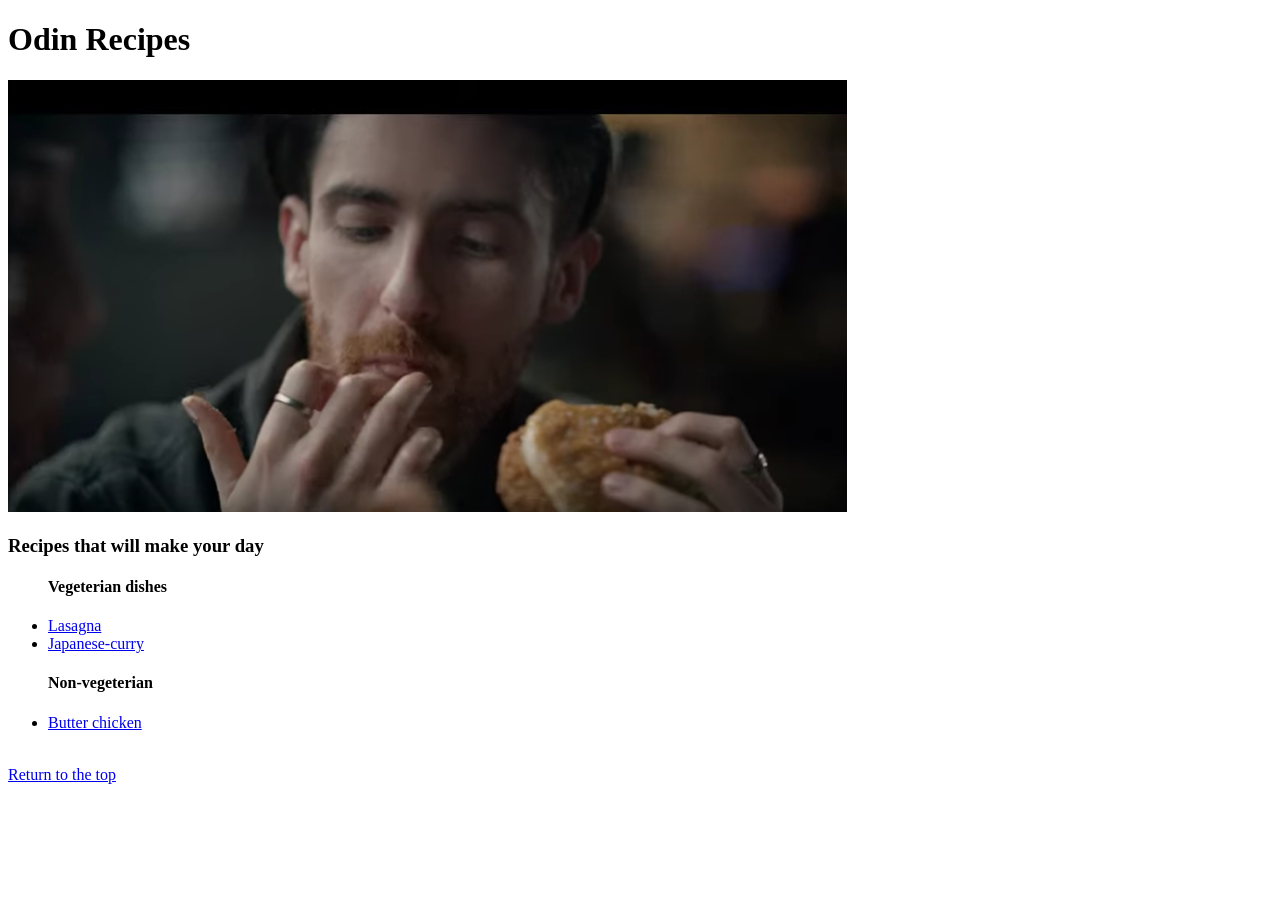
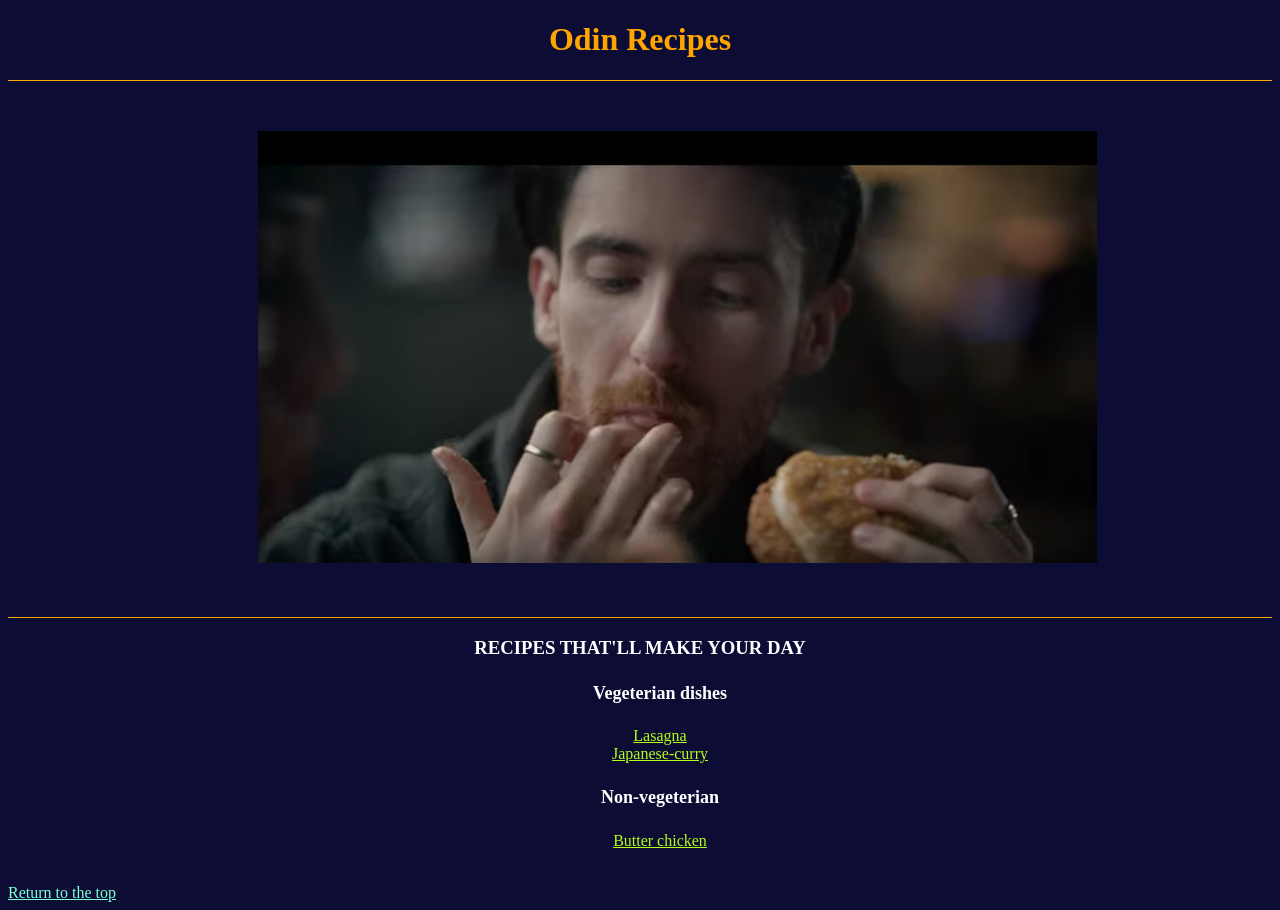
Before and after one commit to mohit-negi/Odin-recipes, a website: page index.html in a window 1280 px wide. Before the commit the page ends 800 px from the top, so only its background shows below. Drawn offline with Linux system fonts and the light colour scheme.

Commit message:
Culmination of foundation css exercises

```diff
--- a/index.html
+++ b/index.html
@@ -2,6 +2,7 @@
 <html lang="en">
 <head>
     <meta charset="UTF-8">
+    <link rel="stylesheet" href="style.css">
     <title>Odin-recipes</title>
 </head>
 <body>
@@ -10,16 +11,18 @@
     </header>
     <img src="./images/fingerlickingood.png" alt="man licking his fingers">
     <br>
-    <h3>Recipes that will make your day </h3>
+    <div class="sectionA">
+        <h3>RECIPES THAT'LL MAKE YOUR DAY</h3>
     <ul>
         <h4>Vegeterian dishes</h4>
         <li><a href="../Odin-recipes/recipes/lasagna.html">Lasagna</a></li>
-        <li><a href="../Odin-recipes/recipes/japanesecurry.html">Japanese-curry</a>
+        <li><a href="../Odin-recipes/recipes/japanesecurry.html">Japanese-curry</a></li>
     </ul>
     <ul>
         <h4>Non-vegeterian</h4>
         <li><a href="../Odin-recipes/recipes/butterChicken.html">Butter chicken</a></li>
     </ul>
+    </div>
     <br>
     <a href="#header">Return to the top</a>
 </body>
--- /dev/null
+++ b/recipes/style.css
@@ -0,0 +1,26 @@
+body{
+    background-color: rgb(12, 12, 52);
+    color: orange;
+}
+.headerpara{
+    color:wheat;
+}
+img{
+    margin: 100px;
+    margin-left: 200px;
+}
+#header{
+    text-align: center;
+    font-weight: bold;
+    border-bottom: solid 1px orange;
+}
+#steps p,.ingredient li{
+    color:blanchedalmond;
+}
+
+#recipe p,#steps li{
+    color: blanchedalmond;
+}
+a{
+    color:aquamarine;
+}
--- /dev/null
+++ b/style.css
@@ -0,0 +1,37 @@
+body{
+    background-color: rgb(12, 12, 52);
+    color: orange;
+}
+#header{
+    text-align: center;
+    font-weight: bold;
+    border-bottom: solid 1px orange;
+}
+img{
+    margin-left: 200px;
+    padding: 50px;
+}
+.sectionA {
+    border-top:solid 1px orange;
+    text-align: center;
+    color: white;
+}
+div h3{
+    display: flexbox;
+    text-align: center;
+}
+.sectionA h4{
+    font-size: large;
+    font-weight: thick;
+}
+.sectionA ul li{
+    display:flexbox;
+    list-style: none;
+    padding: none;
+}
+.sectionA ul li a{
+    color: rgb(177, 255, 21);
+}
+a{
+    color:aquamarine;
+}
```
Also changed, not shown: recipes/butterChicken.html (+6 -5 lines), recipes/japanesecurry.html (+8 -7 lines), recipes/lasagna.html (+7 -6 lines), images/Japanese-Chicken-Curry-3769-II.jpg (added), 1 other file.
